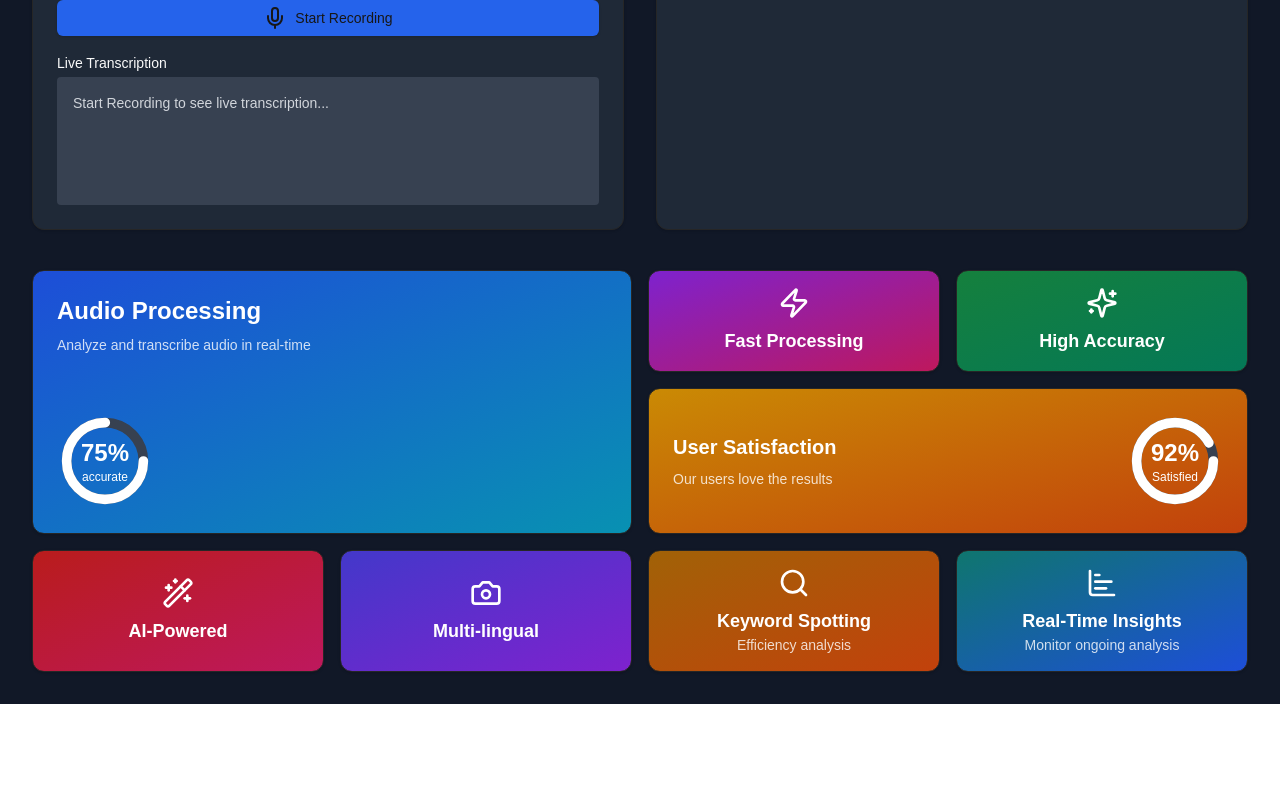
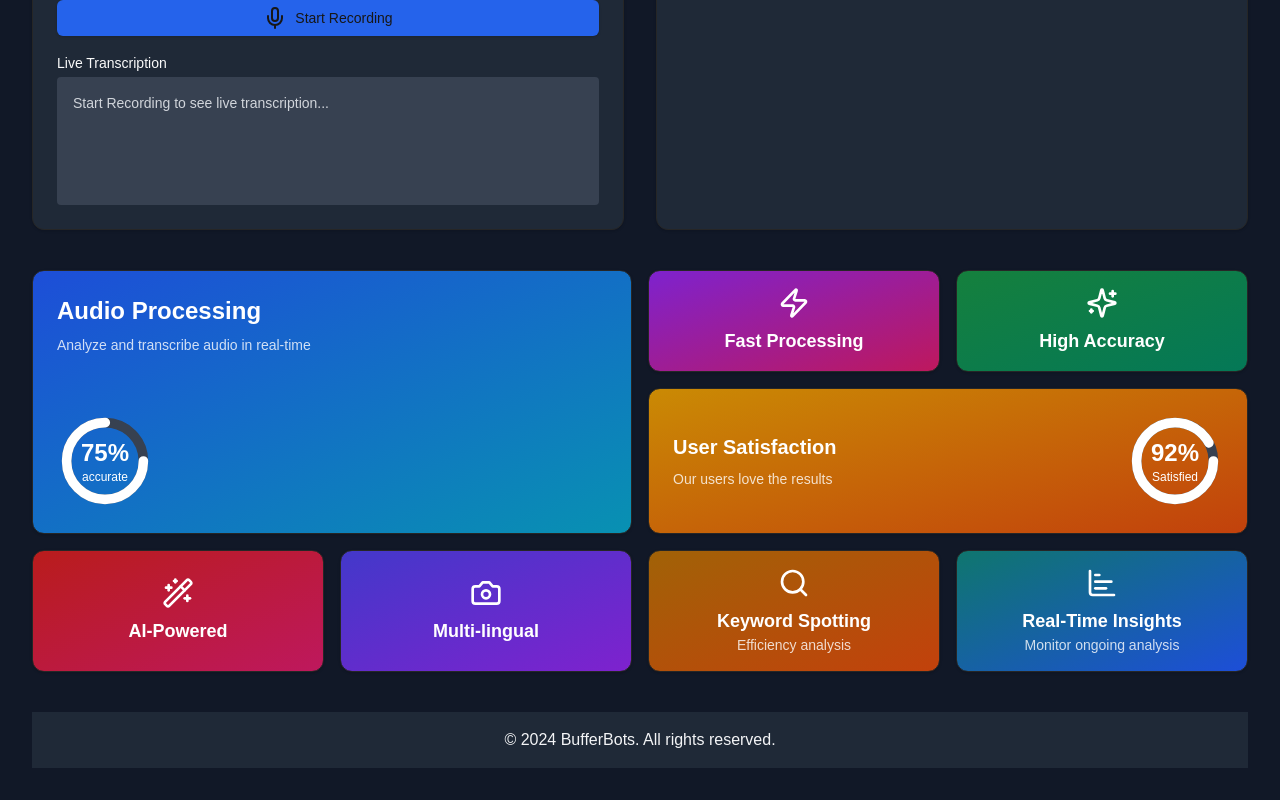
Before and after one commit to DibyashaktiMoharana/SIH-Frontend, a Next.js app: page / in a window 1280 px wide. Shown: the part 329-1129 px from the top of the page. Before the commit the page ends 1033 px from the top, so only its background shows below. Built offline with nearby package versions, Linux system fonts and the light colour scheme.

Commit message:
CHALO bhai footer ready

```diff
--- a/components/fslakws-interface.tsx
+++ b/components/fslakws-interface.tsx
@@ -363,6 +363,9 @@ export function FslakwsInterface() {
   </CardContent>
 </Card>
       </div>
+    <footer className={`py-4 px-10 ${isDarkMode ? 'bg-gray-800 mt-10' : 'bg-gray-200 mt-10'} text-center`}>
+      <p>&copy; {new Date().getFullYear()} BufferBots. All rights reserved.</p>
+    </footer>
     </div>
   )
 }
```
